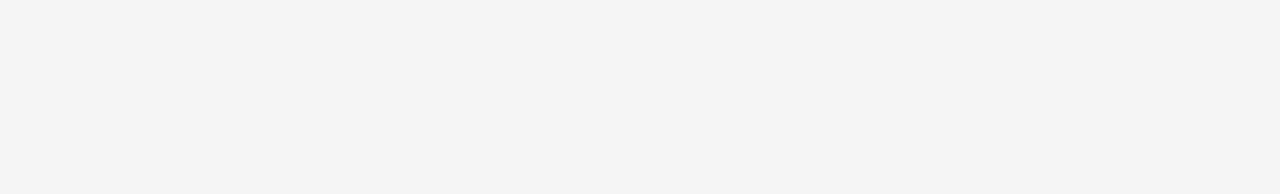
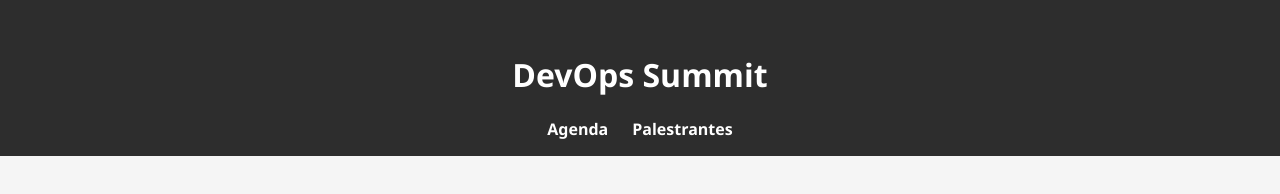
Before and after one commit to MisterHyndra/atividade02, a plain HTML site: page index.html in a window 1280 px wide. Drawn offline with Linux system fonts and the light colour scheme.

Commit message:
feat(header-hero): implementa header com título, navegação e estilos iniciais

```diff
--- a/index.html
+++ b/index.html
@@ -7,7 +7,13 @@
 </head>
 <body>
   <header>
-    <!-- Header será implementado pelo Aluno 1 -->
+    <h1>DevOps Summit</h1>
+    <nav>
+      <ul>
+        <li><a href="#agenda">Agenda</a></li>
+        <li><a href="#palestrantes">Palestrantes</a></li>
+      </ul>
+    </nav>
   </header>
   <main>
     <!-- Agenda pelo Aluno 2, Palestrantes pelo Aluno 3 -->
--- a/style.css
+++ b/style.css
@@ -8,4 +8,32 @@ body {
   font-family: var(--font-main);
   background: var(--secondary-color);
   color: var(--primary-color);
+  margin: 0;
 }
+
+header {
+  background: var(--primary-color);
+  color: white;
+  padding: 32px 0 16px 0;
+  text-align: center;
+}
+
+nav ul {
+  list-style: none;
+  padding: 0;
+  margin: 0;
+  display: flex;
+  justify-content: center;
+  gap: 24px;
+}
+
+nav a {
+  color: white;
+  text-decoration: none;
+  font-weight: bold;
+}
+
+h2 {
+  color: blue;
+  padding-bottom: 10px;
+}
```
